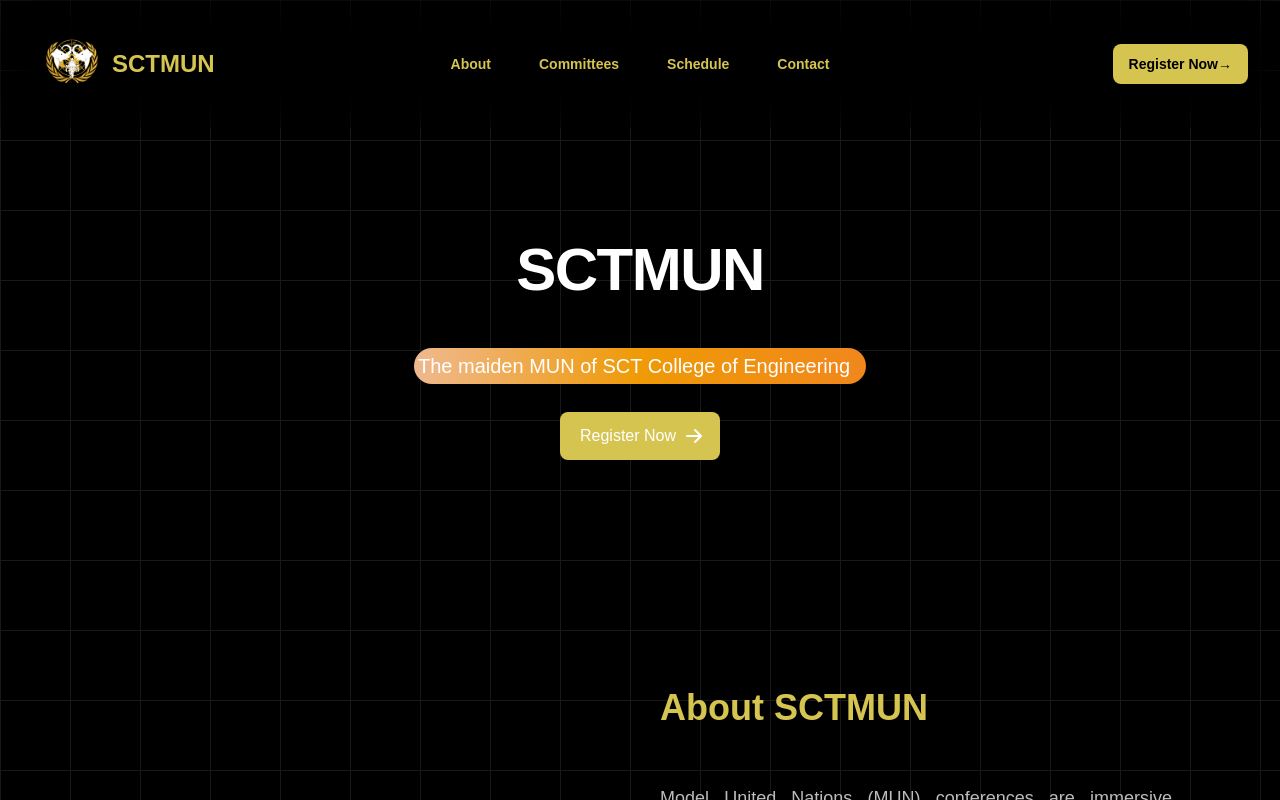
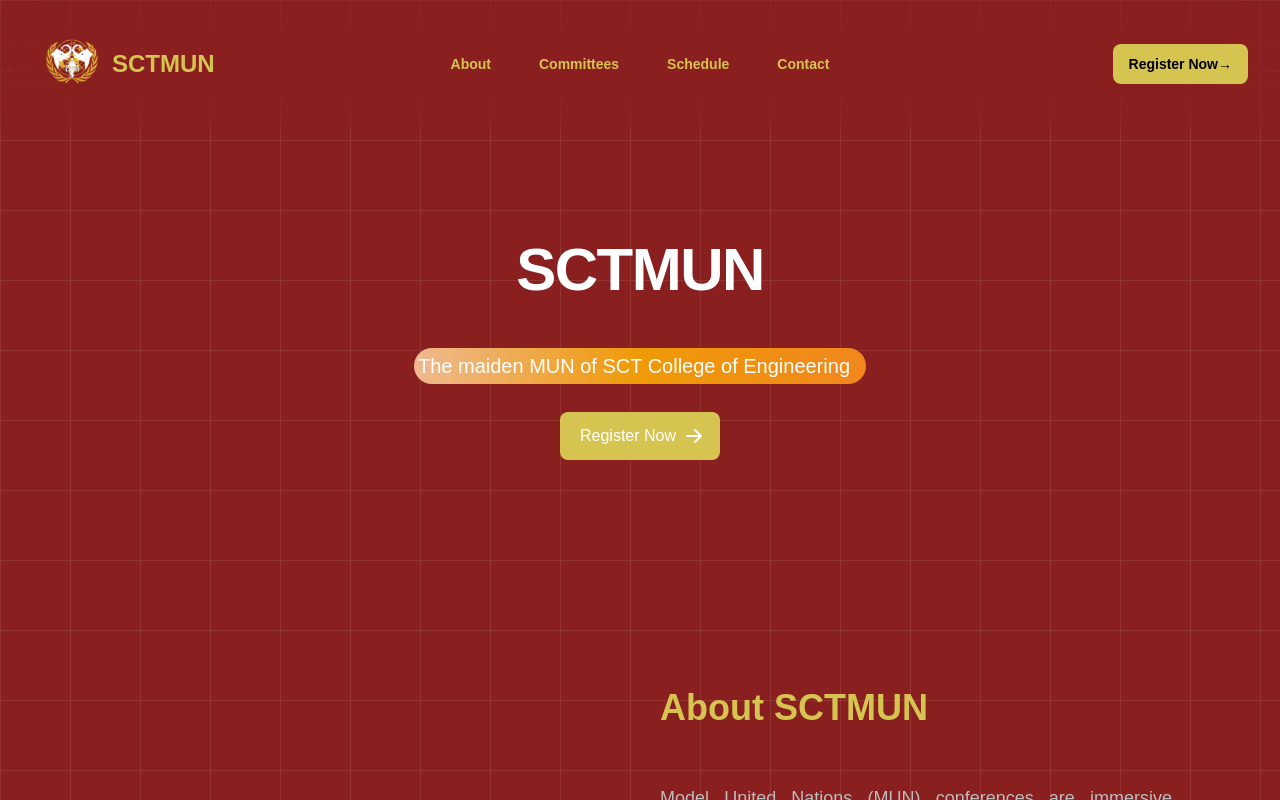
Before and after one commit to amithbiju/mun_webpage, a Next.js app: page / in a window 1280 px wide. Shown: the top 800 px of the page. Built offline with nearby package versions, Linux system fonts and the light colour scheme.

Commit message:
colorchange

```diff
--- a/app/globals.css
+++ b/app/globals.css
@@ -3,7 +3,7 @@
 @tailwind utilities;
 
 :root {
-  --background: #0a0a0a;
+  --background: #8A1F1F;
   --foreground: #ededed;
 }
 
@@ -25,7 +25,7 @@
         rgba(249, 234, 234, 0.1) 0 /* Lighter grid pattern for dark theme */
       )
       0 0/70px 70px,
-    #000000; /* Dark background color */
+    #8A1F1F; /* Dark background color */
   font-family: Arial, Helvetica, sans-serif;
 }
 
```
